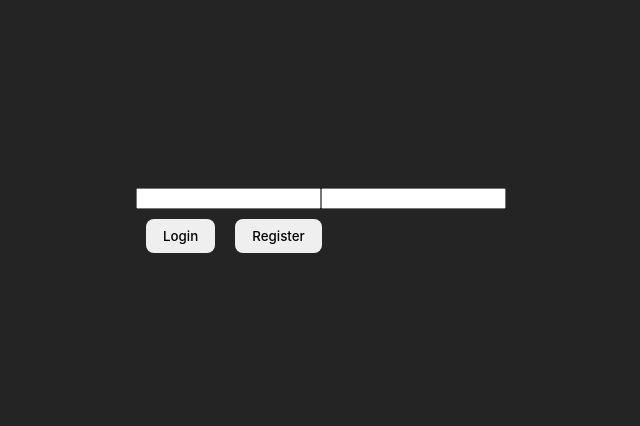
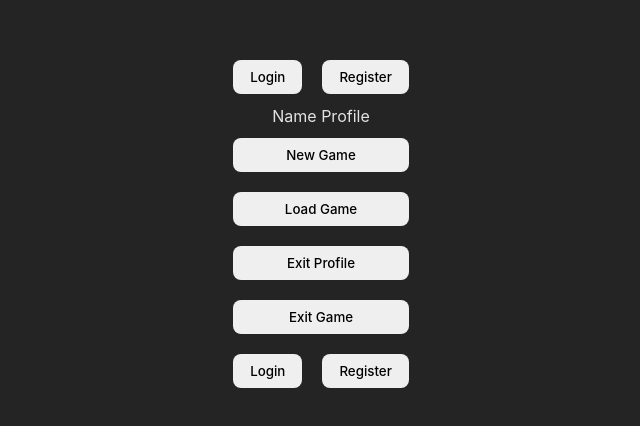
Before and after one commit to XpAHiTeJl/Game-in-Browser, a website built with Vite: page index.html in a window 1280 px wide. Shown: the part 176-602 px from the top of the page, without its empty margins (319-959 px from the left). Built offline with nearby package versions, Linux system fonts and the light colour scheme.

Commit message:
authorization

```diff
--- a/main.js
+++ b/main.js
@@ -21,25 +21,64 @@ const buttonsAutoriz = [
     textContent: btn.textContent,
   });
 });
-
-const inputs = [
+const buttonsMainBlock = [
   {
-    placeholder: "name",
+    textContent: "Login",
   },
   {
-    placeholder: "surname",
+    textContent: "Register",
   },
-].map((input) => {
-  return new Input({
-    className: "input",
-    placeholder: input.placeholder,
+].map((btn) => {
+  return new Button({
+    tagName: "button",
+    className: "btn",
+    textContent: btn.textContent,
   });
 });
+
+const buttonsMainMenu = [
+  {
+    textContent: "New Game",
+  },
+  {
+    textContent: "Load Game",
+  },
+  {
+    textContent: "Exit Profile",
+  },
+  {
+    textContent: "Exit Game",
+  },
+].map((btn) => {
+  return new Button({
+    tagName: "button",
+    className: "btn",
+    textContent: btn.textContent,
+  });
+});
+
+const mainBlockmenu = new Component({
+  tagName: "div",
+  className: "mainBlockmenu",
+  children: [...buttonsMainMenu],
+}).toHTML();
+
+const mainBlockProfil = new Component({
+  tagName: "div",
+  className: "mainBlockProfil",
+  textContent: "Name Profile",
+}).toHTML();
+
+const mainBlockAutorization = new Component({
+  tagName: "div",
+  className: "mainBlockAutorization",
+  children: [...buttonsMainBlock, mainBlockProfil],
+}).toHTML();
 
 const mainBlock = new Component({
   tagName: "div",
   className: "mainBlock",
-  children: [...inputs],
+  children: [mainBlockAutorization, mainBlockmenu],
 }).toHTML();
 
 const App = new Application({
--- a/style.scss
+++ b/style.scss
@@ -44,3 +44,13 @@ button {
   cursor: pointer;
   margin: 10px;
 }
+
+.mainBlock,
+.mainBlockmenu {
+  display: flex;
+  flex-direction: column;
+  justify-content: center;
+}
+.mainBlockProfil {
+  text-align: center;
+}
```
